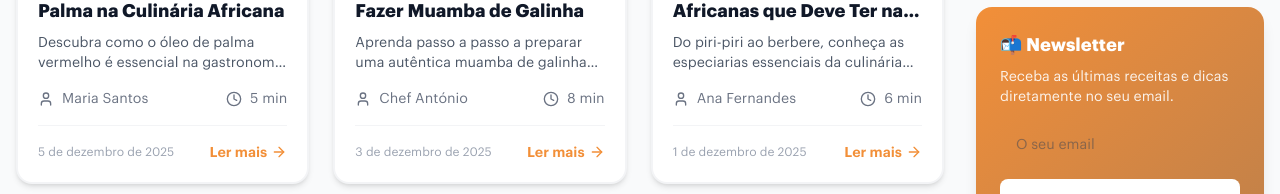
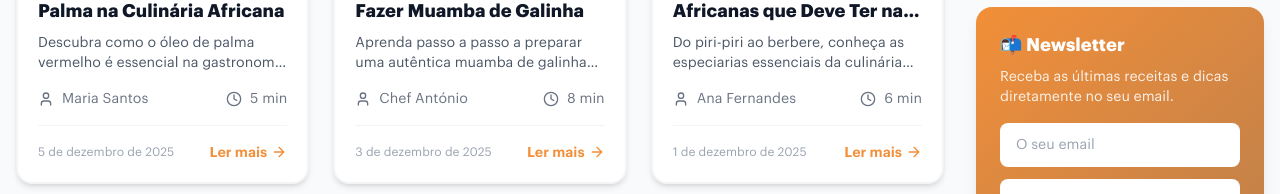
Before and after one commit to kutambula/kutambula-marketplace, a React (Vite) app: page /blog in a window 1280 px wide. Shown: the part 1440-1634 px from the top of the page. Built offline with nearby package versions, Linux system fonts and the light colour scheme.

Commit message:
feat: atualizar estilo do campo de email na seção de subscrição da página do Blog

```diff
--- a/src/pages/public/BlogPage.tsx
+++ b/src/pages/public/BlogPage.tsx
@@ -367,7 +367,7 @@ export default function BlogPage() {
 								<input
 									type="email"
 									placeholder="O seu email"
-									className="w-full px-4 py-3 rounded-lg text-gray-700 text-sm mb-3 focus:outline-none focus:ring-2 focus:ring-white/50"
+									className="w-full px-4 py-3 rounded-lg bg-white text-gray-700 placeholder-gray-400 text-sm mb-3 focus:outline-none focus:ring-2 focus:ring-white/50"
 								/>
 								<button className="w-full bg-white text-primary font-bold py-3 rounded-lg hover:bg-gray-100 transition-colors">
 									Subscrever
```
